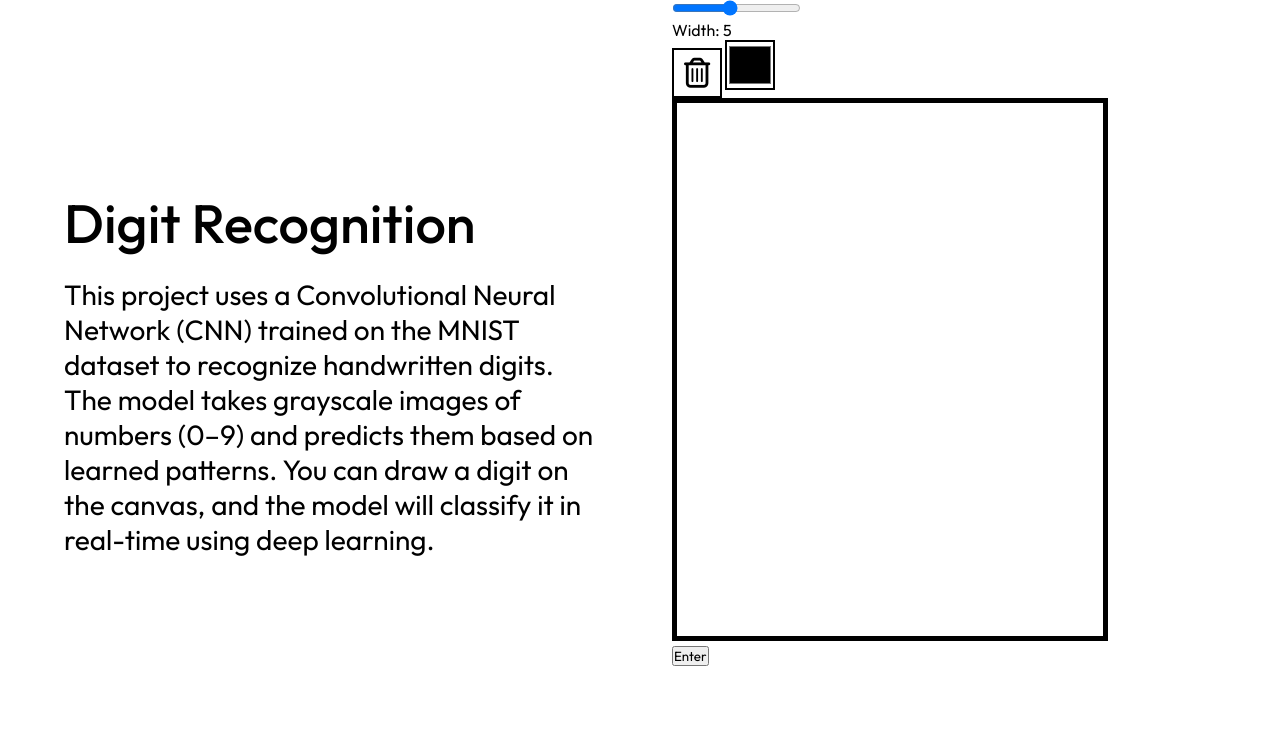
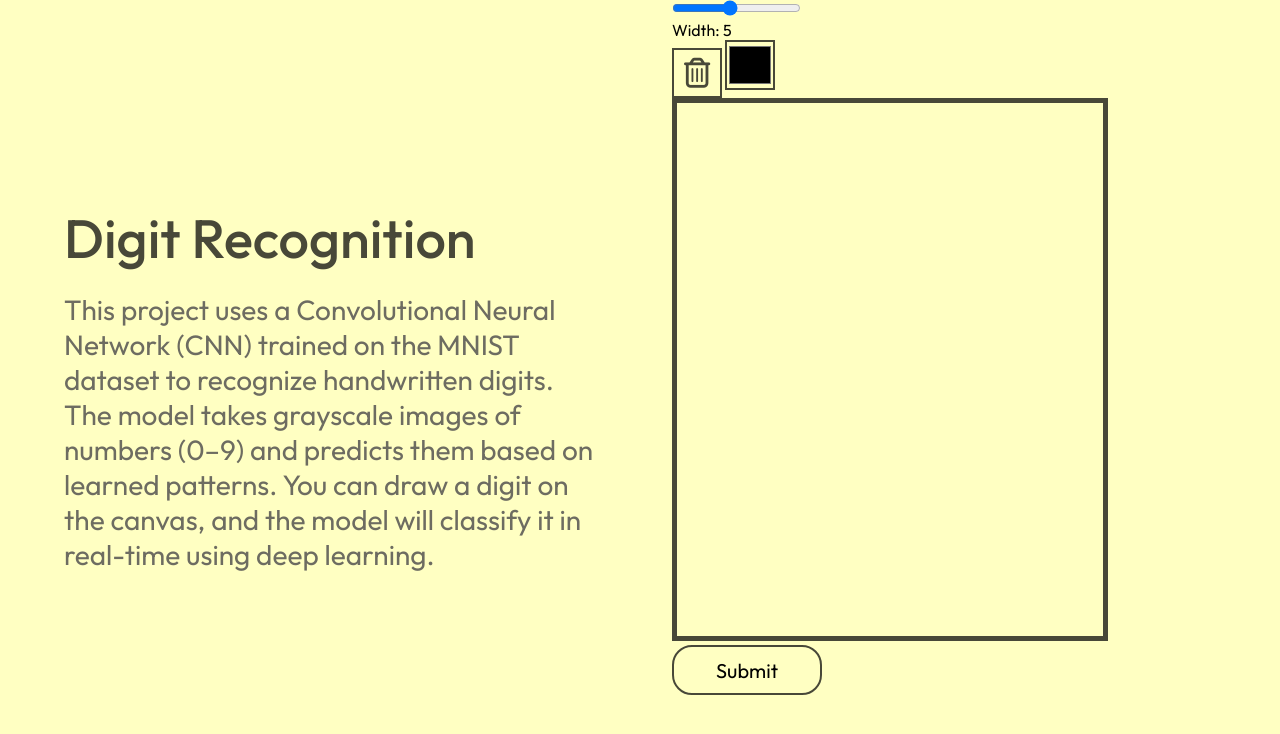
Before and after one commit to PHOX-9/Digit-Recognition, a plain HTML site: page index.html in a window 1280 px wide. Drawn offline with nearby package versions, Linux system fonts and the light colour scheme.

Commit message:
Small Changes in UI

```diff
--- a/index.html
+++ b/index.html
@@ -63,8 +63,8 @@
             <input type="color" id="colourpicker" />
           </div>
 
-          <canvas id="canvas" style="border: 5px solid black"> </canvas>
-          <div class="enter"><button>Enter</button></div>
+          <canvas id="canvas" style="border: 5px solid #484838"> </canvas>
+          <div class="enter"><button id="enter">Submit</button></div>
         </div>
       </div>
     </div>
--- a/style.css
+++ b/style.css
@@ -3,6 +3,7 @@
   padding: 0;
   font-family: "Outfit", sans-serif;
   box-sizing: border-box;
+  background-color: #ffffc2;
 }
 
 body {
@@ -31,10 +32,12 @@ body {
   font-size: 54px;
   font-weight: 450;
   margin-bottom: 20px;
+  color: #484838;
 }
 
 #subtext {
   font-size: 28px;
+  color: #6d6c61;
 }
 
 /*.......................................Column-2..........................................*/
@@ -45,17 +48,27 @@ body {
 #clear {
   height: 50px;
   width: 50px;
-  border: solid black 2.5px;
-  background-color: white;
+  border: solid #484838 2.5px;
+  background-color: #ffffc2;
 }
 
 #colourpicker {
   height: 50px;
   width: 50px;
-  border: solid black 2.5px;
-  background-color: white;
+  border: solid #484838 2.5px;
+  background-color: #ffffc2;
 }
 
 #trash {
   font-size: 30px;
+  color: #484838;
 }
+
+#enter {
+  height: 50px;
+  width: 150px;
+  border-radius: 20px;
+  border: solid #484838 2.5px;
+  font-size: 20px;
+  cursor: pointer;
+}
```
